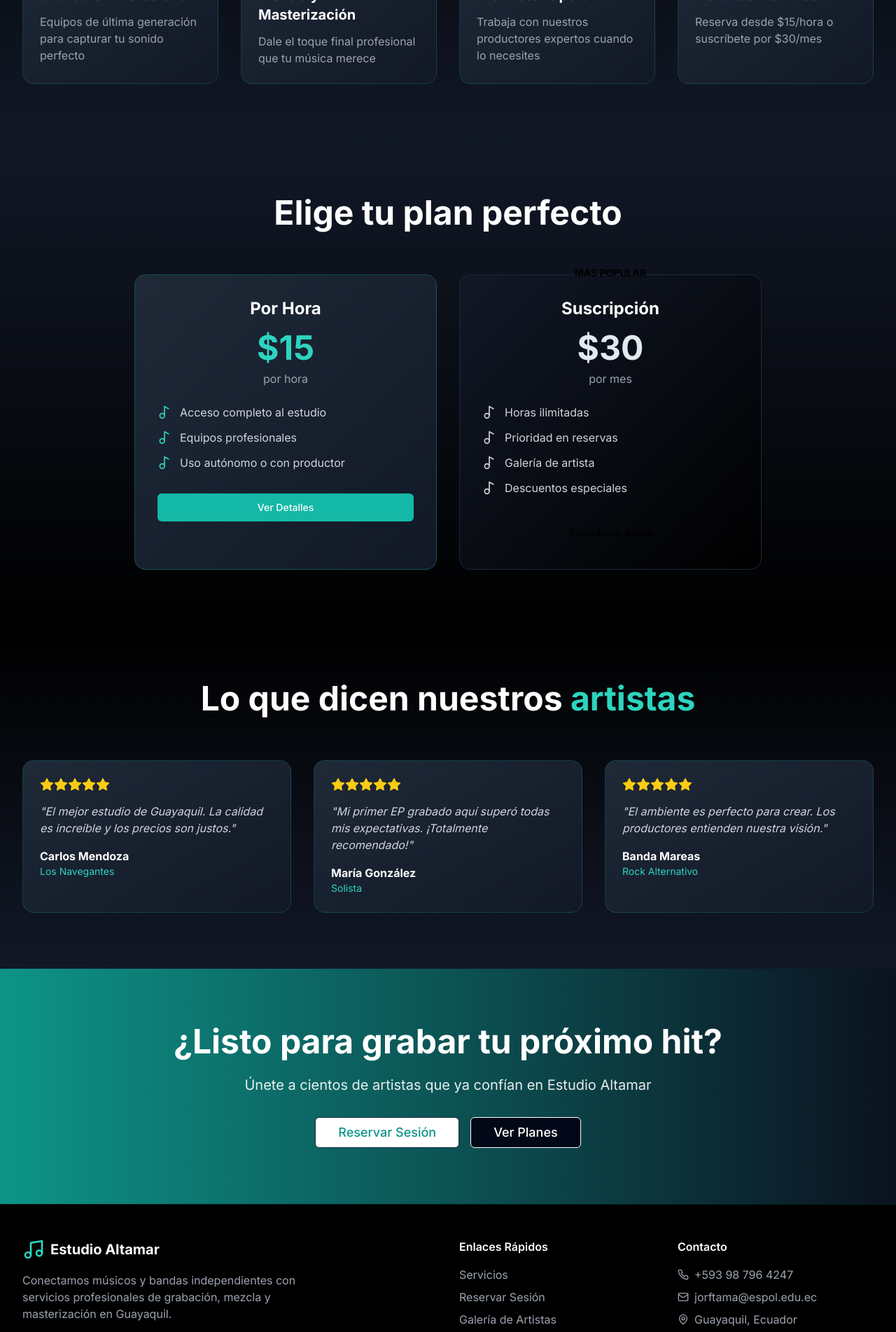
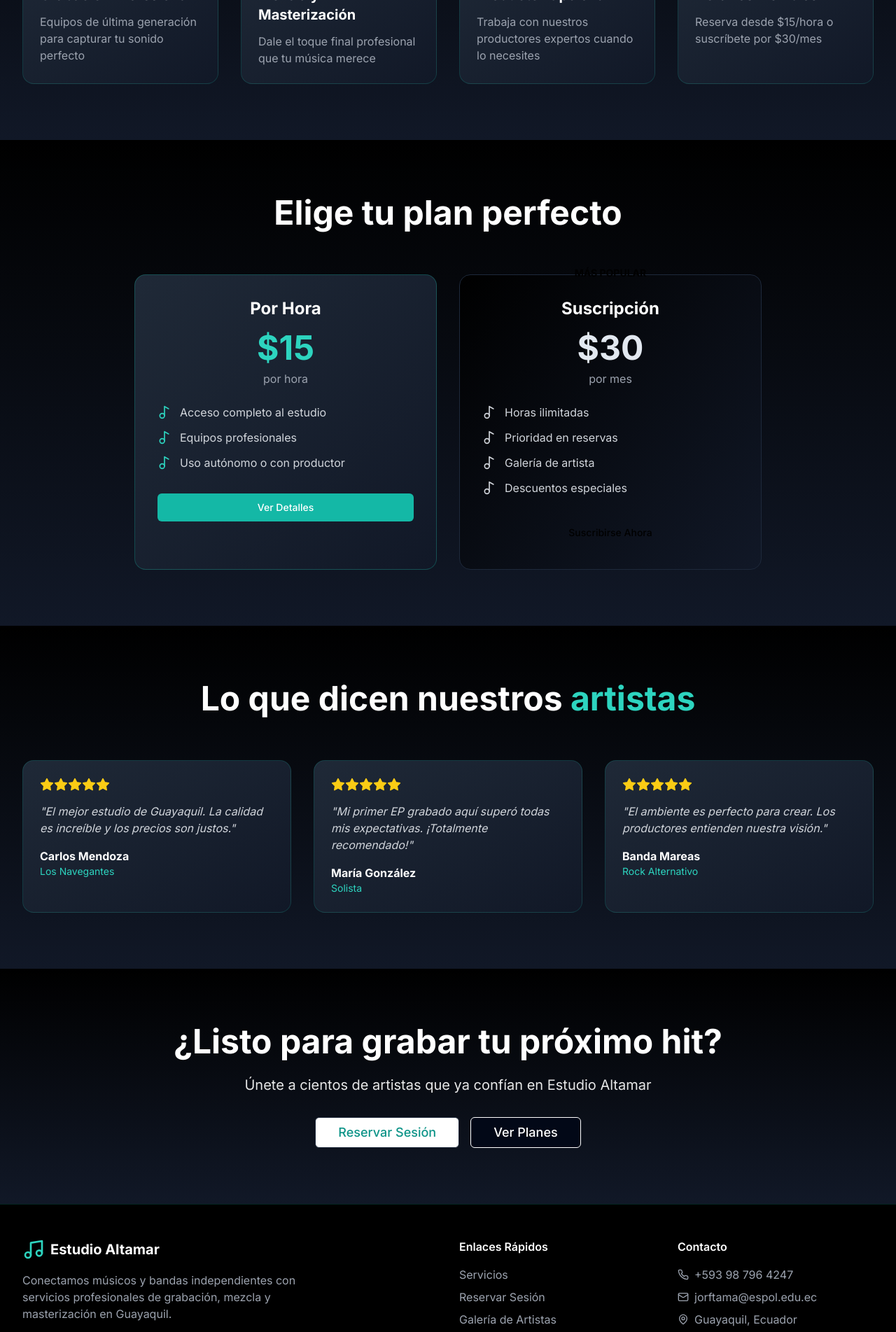
Before and after one commit to RicardoFreire1409/renders, a React (Vite) app: page / in a window 1280 px wide. Shown: the part 1230-3133 px from the top of the page at 70% size. Built offline with nearby package versions, Linux system fonts and the light colour scheme.

Commit message:
Update Home.jsx

```diff
--- a/src/pages/Home.jsx
+++ b/src/pages/Home.jsx
@@ -146,7 +146,7 @@ export default function Home() {
         </section>
 
         {/* Features Section */}
-        <section className="py-20 bg-gradient-to-b from-black to-gray-900">
+        <section className="py-20 bg-gradient-to-b from-white to-gray-100 dark:from-black dark:to-gray-900 transition-colors">
           <div className="max-w-7xl mx-auto px-4 sm:px-6 lg:px-8">
             <motion.div
               initial={{ opacity: 0, y: 30 }}
@@ -183,7 +183,7 @@ export default function Home() {
         </section>
 
         {/* Pricing Preview */}
-        <section className="py-20 bg-gradient-to-b from-gray-900 to-black">
+        <section className="py-20 bg-gradient-to-b from-white to-gray-100 dark:from-black dark:to-gray-900 transition-colors">
           <div className="max-w-7xl mx-auto px-4 sm:px-6 lg:px-8">
             <motion.div
               initial={{ opacity: 0, y: 30 }}
@@ -276,7 +276,7 @@ export default function Home() {
         </section>
 
         {/* Testimonials */}
-        <section className="py-20 bg-gradient-to-b from-black to-gray-900">
+        <section className="py-20 bg-gradient-to-b from-white to-gray-100 dark:from-black dark:to-gray-900 transition-colors">
           <div className="max-w-7xl mx-auto px-4 sm:px-6 lg:px-8">
             <motion.div
               initial={{ opacity: 0, y: 30 }}
@@ -315,7 +315,7 @@ export default function Home() {
         </section>
 
         {/* CTA Section */}
-        <section className="py-20 bg-gradient-to-r from-teal-600 to-coral-600">
+        <section className="py-20 bg-gradient-to-b from-white to-gray-100 dark:from-black dark:to-gray-900 transition-colors">
           <div className="max-w-4xl mx-auto px-4 sm:px-6 lg:px-8 text-center">
             <motion.div
               initial={{ opacity: 0, y: 30 }}
```
